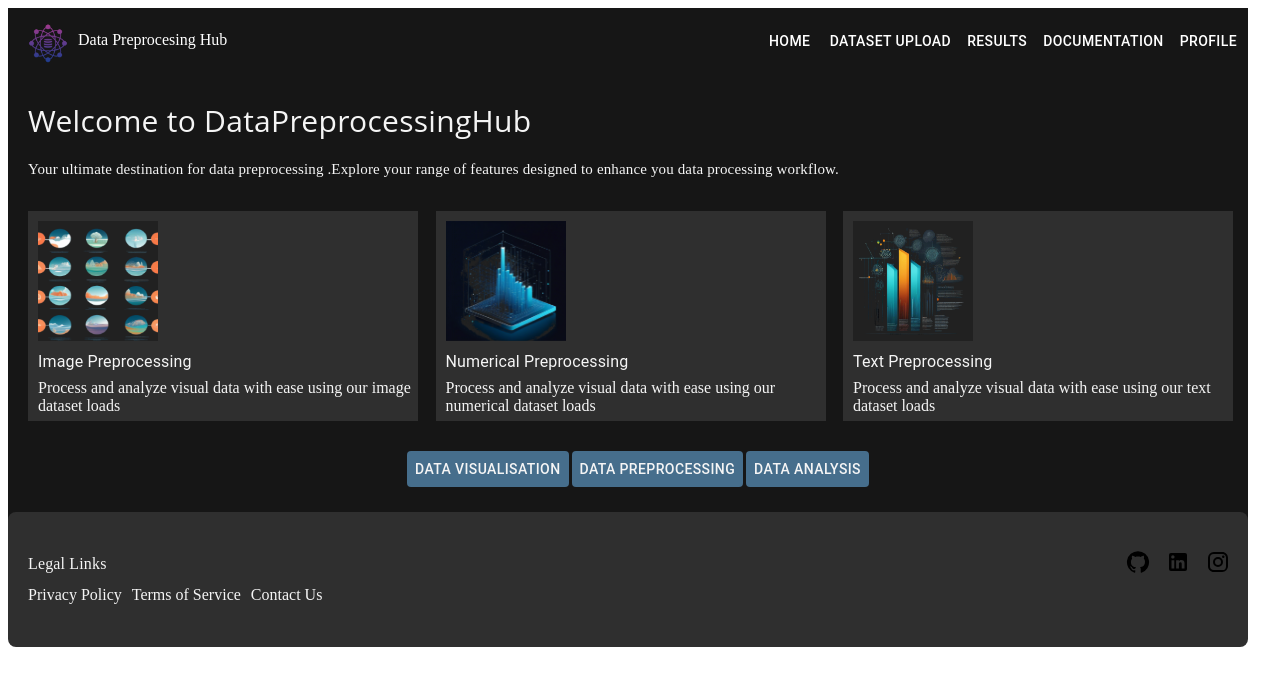
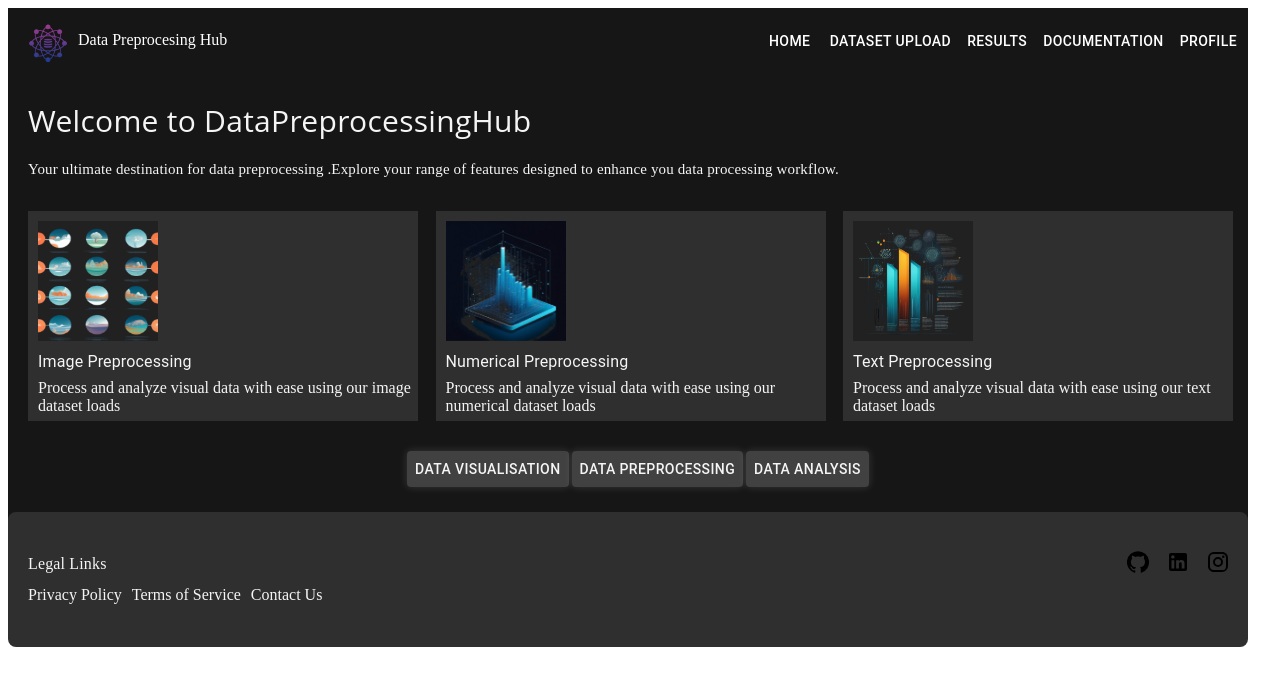
Before and after one commit to avdhootgautam/Pay-Pro-Genie, a React (Create React App) app in the folder frontend/: page /home in a window 1280 px wide. Shown: the top 686 px of the page. Built offline with nearby package versions, Linux system fonts and the light colour scheme.

Commit message:
Modified the HomePage Body css and added the functionality of the buttons on it

```diff
--- a/frontend/src/components/auth/DatasetUploadBody.jsx
+++ b/frontend/src/components/auth/DatasetUploadBody.jsx
@@ -7,6 +7,7 @@ import save_file_from_backend from "../../services/saveFileFromBackend"
 import check_file_exists from "../../services/checkFileExistsService";
 import { replace, useLocation, useNavigate } from "react-router-dom";
 import userData from "../../services/userData";
+import SnackBarAlert from "./SnackBarAlert";
 // import { UserContext } from "./UserContext";
 
 const DatasetUploadBody=()=>{
@@ -22,6 +23,10 @@ const DatasetUploadBody=()=>{
     const [email,setEmail]=useState("")
     const [fullName,setFullName]=useState("")
     const [object_id,setObject_id]=useState("")
+    const [open_received_at_backend,setReceivedAtbackend]=useState(false)
+    const [open_save_file,setOpenSaveFile]=useState(false)
+    const [message_received_at_backend,setMessageReceivedAtbackend]=useState("")
+    const [message_save_file,setMessageSaveFile]=useState("")
     const location=useLocation()
 
     useEffect(()=>{
@@ -43,7 +48,7 @@ const DatasetUploadBody=()=>{
         e.preventDefault();
         try{
             const selected_file=e.target.files[0];
-            alert("This is the selected file:: "+selected_file)
+            // alert("This is the selected file:: "+selected_file)
             // alert("File Selected")
             setUploading(true);
             setFile(selected_file);
@@ -53,7 +58,11 @@ const DatasetUploadBody=()=>{
             // const object_id_1=localStorage.getItem("object_id")
             formData.append("object_id",object_id)
             const result=await upload_dataset(formData)
-            alert("Got the result::"+result.message)
+            // alert("Got the result::"+result.message)
+
+            //Put the Snack bar component over here
+            setReceivedAtbackend(true)
+            setMessageReceivedAtbackend("Save the File ")
             }
             catch(err){
                 alert("Got the error:: "+err)
@@ -71,11 +80,13 @@ const DatasetUploadBody=()=>{
         const data_from_local_storage={
             "email":email,"fullName":fullName,"object_id":object_id
         }
-        alert("This is the Data :: "+data_from_local_storage)
+        // alert("This is the Data :: "+data_from_local_storage)
         try{
         const response =await save_file_from_backend(data_from_local_storage);
         if (response.message==="file saved successfully!"){
-            alert("file has been saved successfully!")
+            // alert("file has been saved successfully!")
+            setOpenSaveFile(true)
+            setMessageSaveFile("File Saved Successfully")
         }
         else{
             alert("file has not been saved successfully!")
@@ -127,6 +138,7 @@ const DatasetUploadBody=()=>{
                 </label>
                 <Typography sx={{color:"whitesmoke",ml:"180px",mt:"20px"}}>Drag and Drop your files here</Typography>
             </Box>
+            <SnackBarAlert open={open_received_at_backend} message={message_received_at_backend} severity="info" onClose={()=>{setReceivedAtbackend(false)}}/>
             <Typography sx={{color:"whitesmoke",fontFamily:"Poppins",fontSize:"1.25rem",mt:"10px",ml:"15px",paddingTop:"10px;"}}>Upload Progress</Typography>
             {uploading&&
             <Box className={styles.progress_1}>
@@ -149,6 +161,7 @@ const DatasetUploadBody=()=>{
                 <Box className={styles.delete_save_buttons}>
                     <Button sx={{mt:"2rem",backgroundColor:"#466e8c",color:"whitesmoke"}}>DELETE</Button>
                     <Button sx={{mt:"2rem",ml:1,backgroundColor:"#466e8c",color:"whitesmoke"}} onClick={saveFile}>SAVE</Button>
+                    <SnackBarAlert open={open_save_file} severity="success" message={message_save_file} onClose={()=>{setOpenSaveFile(false)}}/>
                 </Box>
                 }
             </Box>
--- a/frontend/src/components/auth/HomeBody.jsx
+++ b/frontend/src/components/auth/HomeBody.jsx
@@ -3,8 +3,38 @@ import styles from "../../styles/HomeBody.module.css";
 import image_preprocessing_logo from "../../assets/image_preprocessing_logo.png"
 import numerical_preprocessing_logo from "../../assets/numerical_preprocessing_logo.png";
 import text_preprocessing_logo from "../../assets/text_preprocessing_logo.png";
+import { useState } from "react";
 
 const HomeBody=()=>{
+    const [vpaButton,setVpaButton]=useState(true)
+    const [preprocessingStep,setPreprocessingStep]=useState(0)
+
+    const handleClickBox=(step)=>{
+        setPreprocessingStep(step)
+        setVpaButton(false)
+        // console.log("This is the preprocessing step chosen:",preprocessingStep)
+    }
+
+    //Here i will set the disability state for the three boxes
+    const getBoxStyles=(step)=>{
+        if (preprocessingStep===0){
+            return {cursor:"pointer"}
+        }
+
+        if (preprocessingStep===step){
+            //Selected one =>highlight
+            console.log("This is the preprocessing step:: ",preprocessingStep)
+            return {
+            border: "1px solid #00ffcc",
+            boxShadow: "0px 0px 12px rgba(0, 255, 200, 0.6)",
+            cursor: "pointer",
+        };
+        }
+        return {
+        opacity: 0.4,
+        pointerEvents: "none", // prevent clicking
+        };
+    }
     return (
     <Box className={styles.HomeBodyContainer}>
         <Box className={styles.welcome_text}>
@@ -13,27 +43,50 @@ const HomeBody=()=>{
         <Box className={styles.slogan_text}>
             <Typography sx={{color:"whitesmoke",fontFamily: "Poppins",fontSize:15}}>Your ultimate destination for data preprocessing .Explore your range of features designed to enhance you data processing workflow.</Typography>
         </Box>
-        <Box className={styles.various_preprocessing_step}>
-            <Box className={styles.preprocessing}>
+        <Box className={styles.various_preprocessing_step} >
+
+            <Box className={styles.preprocessing} onClick={()=>{handleClickBox(1)}}sx={getBoxStyles(1)}>
                 <img src={image_preprocessing_logo} alt="Image Preprocessing" style={{height:120,width:120}}></img>
                 <Typography sx={{paddingTop:"5px",marginBottom:"5px"}}>Image Preprocessing</Typography>
                 <span style={{color:"whitesmoke"}}>Process and analyze visual data with ease using our image dataset loads</span>
             </Box>
-            <Box className={styles.preprocessing}>
+
+            <Box className={styles.preprocessing} onClick={()=>{handleClickBox(2)}}sx={getBoxStyles(2)}>
                 <img src={numerical_preprocessing_logo} alt="Numerical Preprocessing" style={{height:120,width:120}}></img>
                 <Typography sx={{paddingTop:"5px",marginBottom:"5px"}}>Numerical Preprocessing</Typography>
                 <span style={{color:"whitesmoke"}}>Process and analyze visual data with ease using our numerical dataset loads </span>
             </Box>
-            <Box className={styles.preprocessing}>
+
+            <Box className={styles.preprocessing} onClick={()=>{handleClickBox(3)}}sx={getBoxStyles(3)}>
                 <img src={text_preprocessing_logo} alt="Text Preprocessing" style={{height:120,width:120}}></img>
                 <Typography sx={{paddingTop:"5px",marginBottom:"5px"}}>Text Preprocessing</Typography>
                 <span style={{color:"whitesmoke"}}>Process and analyze visual data with ease using our text dataset loads </span>
             </Box>
+
         </Box>
         <Box className={styles.visualisation_analysis_preprocessing}>
-                <Button sx={{marginRight:"3px"}}>Data Visualisation</Button>
+
+            {vpaButton?
+                <div>
+                <Button sx={{marginRight:"3px", "&:disabled": {
+                    backgroundColor:"#414141 !important",
+                    boxShadow: "0px 0px 8px rgba(255, 255, 255, 0.15)", // glowing shadowish effect
+                    }}} disabled >Data Visualisation</Button>
+                <Button disabled sx={{"&:disabled": {
+                    backgroundColor:"#414141 !important",
+                    boxShadow: "0px 0px 8px rgba(255, 255, 255, 0.15)", // glowing shadowish effect
+                    }}}>Data Preprocessing</Button>
+                <Button sx={{marginLeft:"3px","&:disabled": {
+                    backgroundColor:"#414141 !important",
+                    boxShadow: "0px 0px 8px rgba(255, 255, 255, 0.15)", // glowing shadowish effect
+                    }}} disabled>Data Analysis</Button>
+                </div>:
+                <div>
+                <Button sx={{marginRight:"3px",}}  >Data Visualisation</Button>
                 <Button>Data Preprocessing</Button>
                 <Button sx={{marginLeft:"3px"}}>Data Analysis</Button>
+                </div>
+            }
         </Box>
     </Box>
     )
--- a/frontend/src/styles/HomeBody.module.css
+++ b/frontend/src/styles/HomeBody.module.css
@@ -15,6 +15,7 @@
     justify-content:space-between;
     margin-top:30px;
     margin-right:15px;
+    cursor:pointer;
 }
 
 .HomeBodyContainer .various_preprocessing_step .preprocessing{
@@ -26,10 +27,16 @@
     color: whitesmoke;
     font-family: "Poppins";
 }
+
+.HomeBodyContainer .various_preprocessing_step .preprocessing:hover{
+    background-color: #3a3a3a;  /* slightly lighter */
+    transform: scale(1.02);     /* small zoom */
+    transition: 0.2s ease-in-out;
+}
 .HomeBodyContainer .visualisation_analysis_preprocessing {
-margin-top:30px;
-display:flex;
-justify-content:center;
+    margin-top:30px;
+    display:flex;
+    justify-content:center;
 }
 .HomeBodyContainer .visualisation_analysis_preprocessing Button{
     background-color:#466e8c;
```
